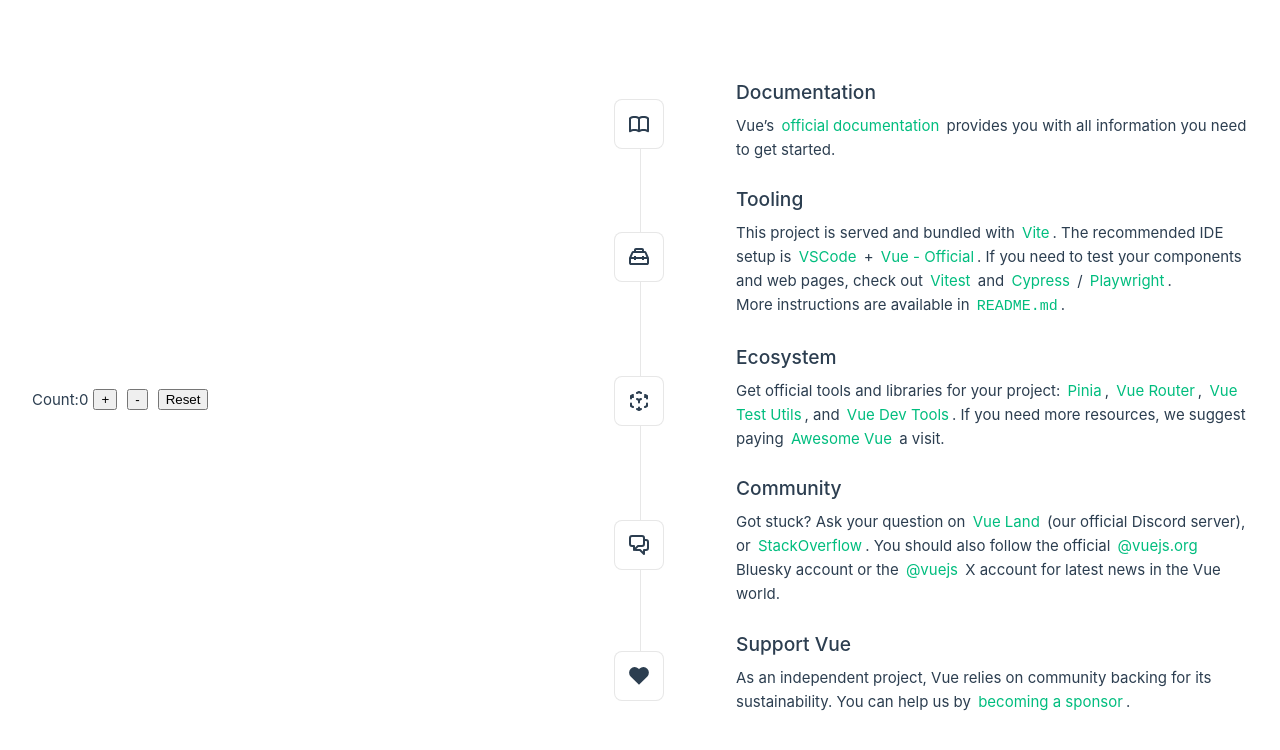
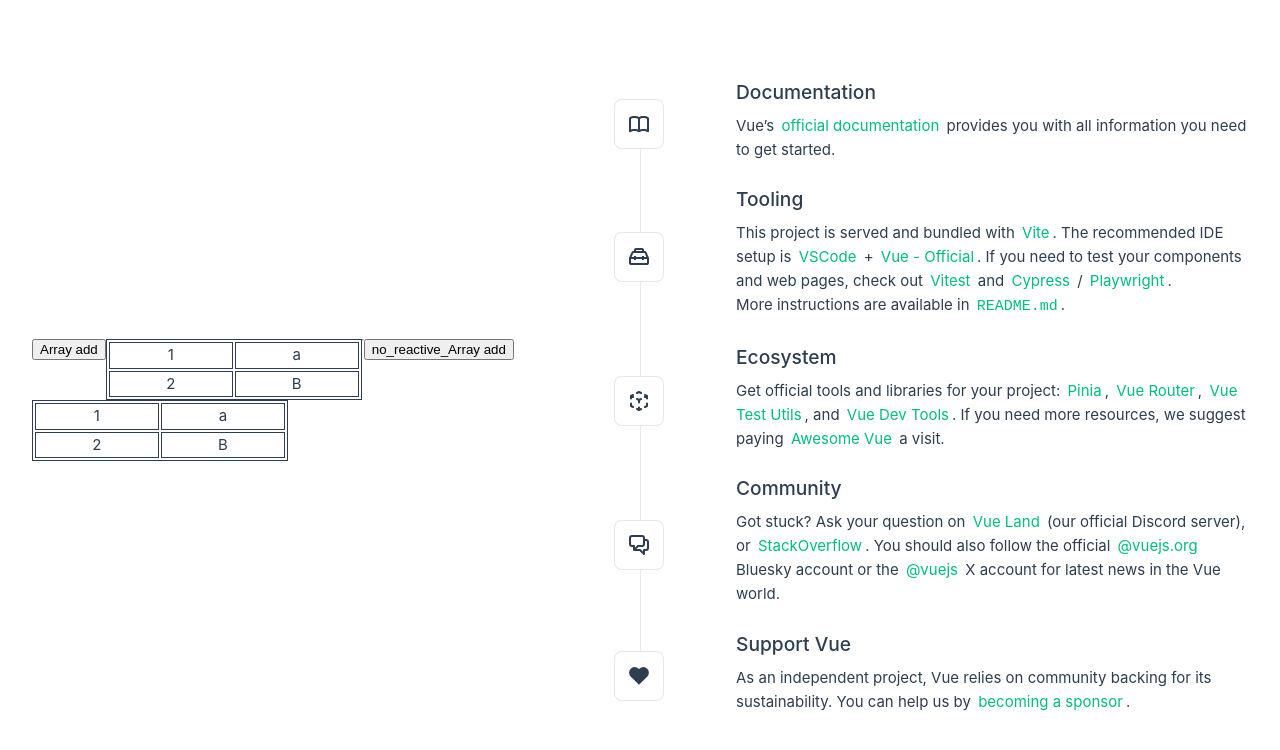
Before and after one commit to Chun5102/testproject, a Vue app: page / in a window 1280 px wide. Shown: the top 750 px of the page. Built offline with nearby package versions, Linux system fonts and the light colour scheme.

Commit message:
ReactiveComp

```diff
--- a/src/App.vue
+++ b/src/App.vue
@@ -2,6 +2,7 @@
 import HelloWorld from './components/HelloWorld.vue'
 import TheWelcome from './components/TheWelcome.vue'
 import RefCount from './components/RefCount.vue'
+import ReactiveComp from './components/ReactiveComp.vue'
 </script>
 
 <template>
@@ -10,7 +11,8 @@
 
     <div class="wrapper">
       <!-- <HelloWorld msg="did it!" /> -->
-      <RefCount />
+      <!-- <RefCount /> -->
+      <ReactiveComp />
     </div>
   </header>
 
--- /dev/null
+++ b/src/components/ReactiveComp.vue
@@ -0,0 +1,52 @@
+<script setup>
+import { reactive } from 'vue'
+
+const ar = reactive([
+  { key: 1, value: 'a' },
+  { key: 2, value: 'B' },
+])
+
+const add = () => {
+  ar.push({ key: 3, value: 'c' })
+}
+
+let noReactiveArray = [
+  { key: 1, value: 'a' },
+  { key: 2, value: 'B' },
+]
+
+function addnoreactiveArray() {
+  noReactiveArray.push({ key: 3, value: 'c' })
+  console.log('實際上陣列有新增', noReactiveArray)
+}
+</script>
+
+<template>
+  <button @click="add">Array add</button>
+  <table>
+    <tr v-for="(item, index) in ar" :key="index">
+      <td>{{ item.key }}</td>
+      <td>{{ item.value }}</td>
+    </tr>
+  </table>
+  <!-- <pre>{{ ar }}</pre> -->
+  <hr />
+  <button @click="addnoreactiveArray">no_reactive_Array add</button>
+  <table>
+    <tr v-for="(item, index) in noReactiveArray" :key="index">
+      <td>{{ item.key }}</td>
+      <td>{{ item.value }}</td>
+    </tr>
+  </table>
+  <!-- <pre>{{ noReactiveArray }}</pre> -->
+</template>
+
+<style scoped>
+table,
+th,
+td {
+  border: 1px solid;
+  text-align: center;
+  width: 20lvw;
+}
+</style>
```
